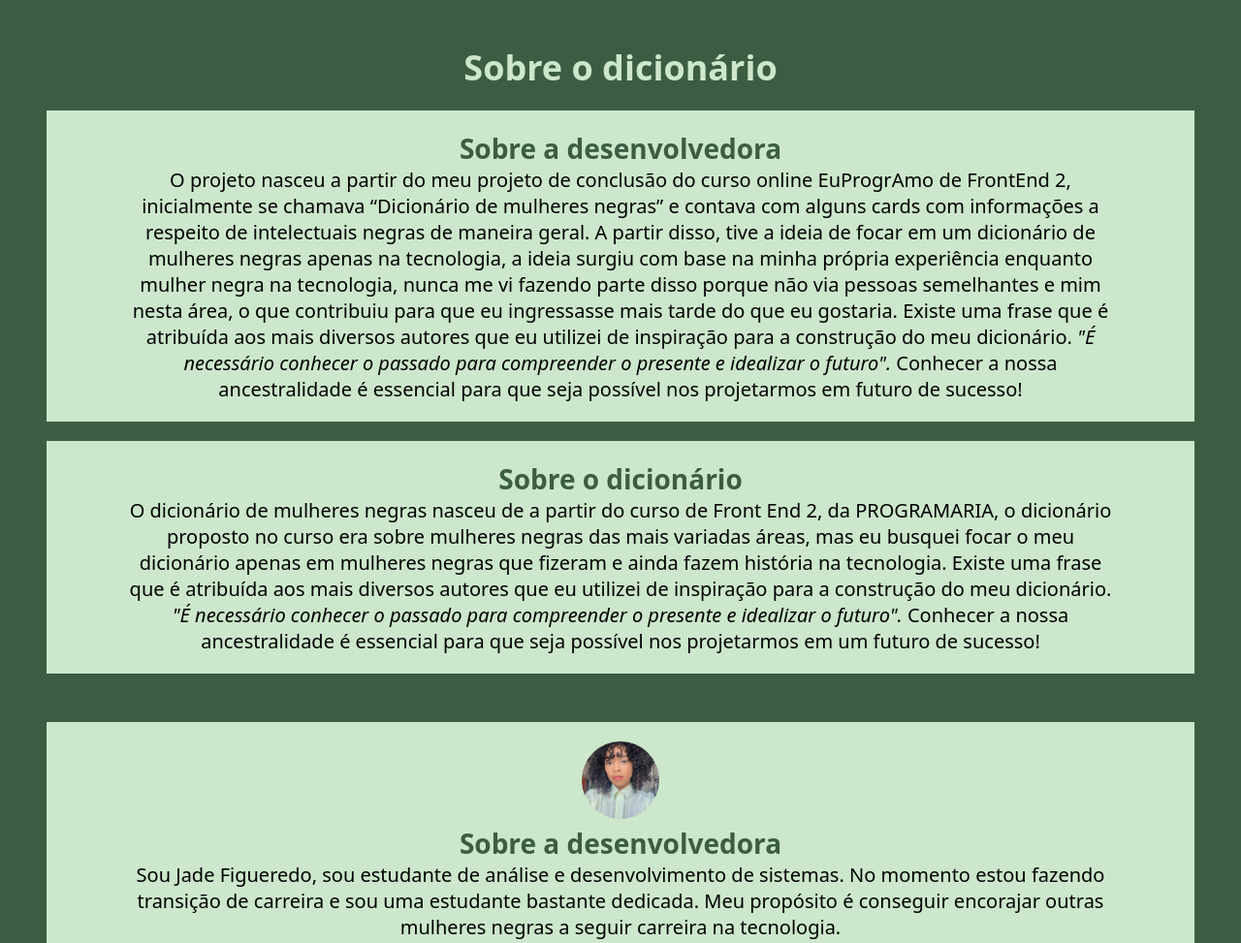
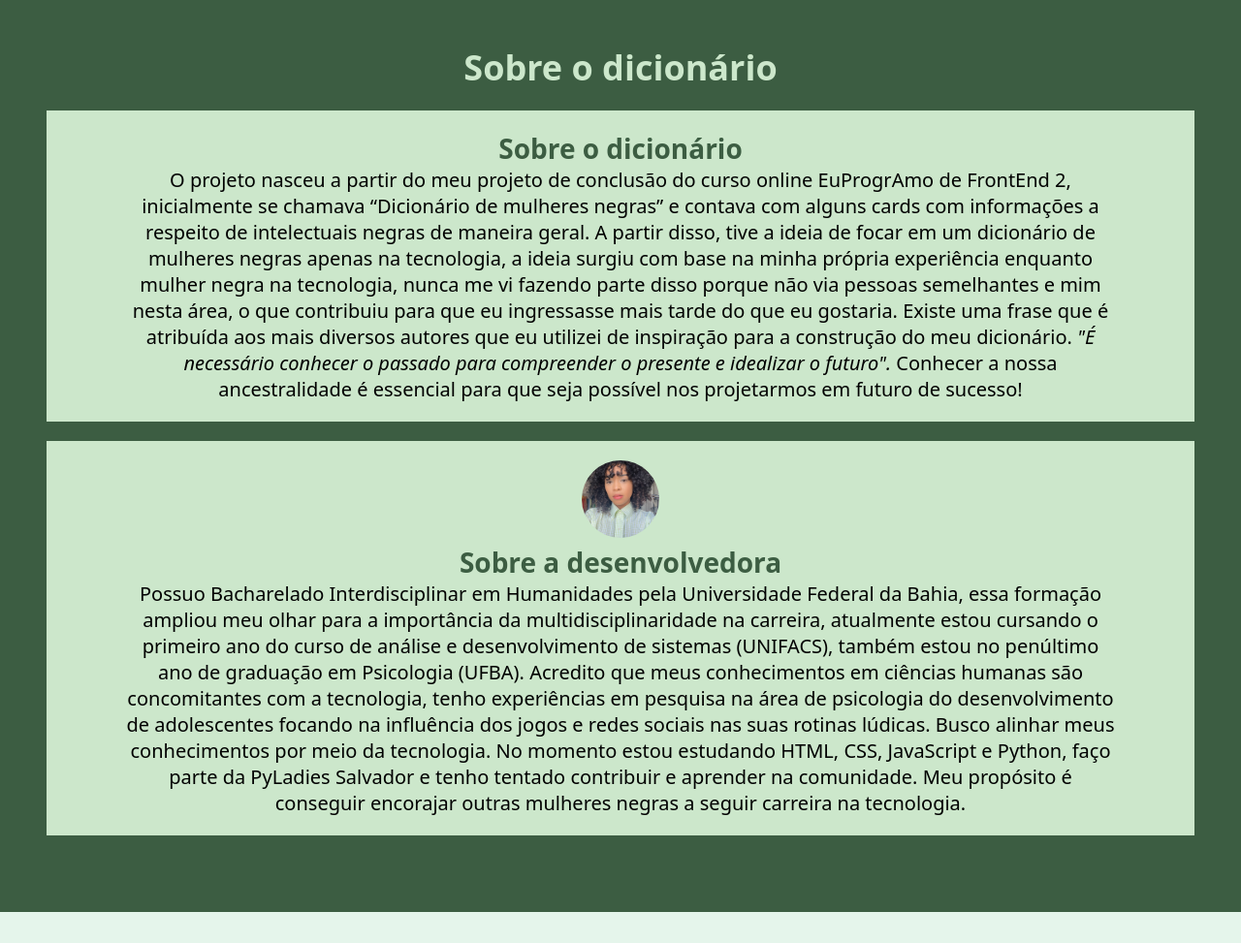
Before and after one commit to jadefigueredo/Dorothy, a plain HTML site: page index.html in a window 1280 px wide. Shown: the part 2000-2973 px from the top of the page at 97% size. Drawn offline with Linux system fonts and the light colour scheme.

Commit message:
conserta containers

```diff
--- a/index.html
+++ b/index.html
@@ -17,7 +17,7 @@
       <ul class="nav-list hidden">
         <li><a href="#content">Início</a></li>
         <li><a href="#container1">Sobre o dicionário</a></li>
-        <li><a href="#container3">Sobre a desenvolvedora</a></li>
+        <li><a href="#container2">Sobre a desenvolvedora</a></li>
       </ul>
       <button class="menu-toggle">
         <div class="line"></div>
--- a/script.js
+++ b/script.js
@@ -112,27 +112,21 @@ function carregaSobre() {
   var sobre = {
     container01: {
       id: "container1",
-      titulo: "Sobre a desenvolvedora",
+      titulo: "Sobre o dicionário",
       descricao: 'O projeto nasceu a partir do meu projeto de conclusão do curso online EuProgrAmo de FrontEnd 2, inicialmente  se chamava “Dicionário de mulheres negras” e contava com alguns cards com informações a respeito de intelectuais negras de maneira geral. A partir disso, tive a ideia de focar em um dicionário de mulheres negras apenas na tecnologia, a ideia surgiu com base na minha própria experiência enquanto mulher negra na tecnologia, nunca me vi fazendo parte disso porque não via pessoas semelhantes e mim nesta área, o que contribuiu para que eu ingressasse mais tarde do que eu gostaria. Existe uma frase que é atribuída aos mais diversos autores que eu utilizei de inspiração para a construção do meu dicionário. <i>"É necessário conhecer o passado para compreender o presente e idealizar o futuro".</i> Conhecer a nossa ancestralidade é essencial para que seja possível nos projetarmos em futuro de sucesso!'
     },
 
     container02: {
       id: "container2",
-      titulo: "Sobre o dicionário",
-      descricao: 'O dicionário de mulheres negras nasceu de a partir do curso de Front End 2, da PROGRAMARIA, o dicionário proposto no curso era sobre mulheres negras das mais variadas áreas, mas eu busquei focar o meu dicionário apenas em mulheres negras que fizeram e ainda fazem história na tecnologia. Existe uma frase que é atribuída aos mais diversos autores que eu utilizei de inspiração para a construção do meu dicionário. <i>"É necessário conhecer o passado para compreender o presente e idealizar o futuro".</i> Conhecer a nossa ancestralidade é essencial para que seja possível nos projetarmos em um futuro de sucesso!'
-    },
-
-    container03: {
-      id: "container3",
       titulo: "Sobre a desenvolvedora",
-      descricao: 'Sou Jade Figueredo, sou estudante de análise e desenvolvimento de sistemas. No momento estou fazendo transição de carreira e sou uma estudante bastante dedicada. Meu propósito é conseguir encorajar outras mulheres negras a seguir carreira na tecnologia.'
+      descricao: 'Possuo Bacharelado Interdisciplinar em Humanidades pela Universidade Federal da Bahia, essa formação ampliou meu olhar para a importância da multidisciplinaridade na carreira, atualmente estou cursando o primeiro ano do curso de análise e desenvolvimento de sistemas (UNIFACS), também estou no penúltimo ano de graduação em Psicologia (UFBA). Acredito que meus conhecimentos em ciências humanas são concomitantes com a tecnologia, tenho experiências em pesquisa na área de psicologia do desenvolvimento de adolescentes focando na influência dos jogos e redes sociais nas suas rotinas lúdicas. Busco alinhar meus conhecimentos por meio da tecnologia. No momento estou estudando HTML, CSS, JavaScript e Python, faço parte da PyLadies Salvador e tenho tentado contribuir e aprender na comunidade. Meu propósito é conseguir encorajar outras mulheres negras a seguir carreira na tecnologia.'
     },
   };
 
   var about = document.getElementsByClassName("about")[0];
   about.innerHTML += "<h2>Sobre o dicionário</h2>"
   for (var info in sobre) {
-    if (sobre[info].id === "container3")
+    if (sobre[info].id === "container2")
       about.innerHTML += `<div id=${sobre[info].id}>` +
         "<span class='circle-image'><img src='imgs/jade-figueredo.JPEG' alt='Foto de Jade com blusa verde e fundo neutro'></span>" +
         "<h3>" + sobre[info].titulo + "</h3>" +
```
